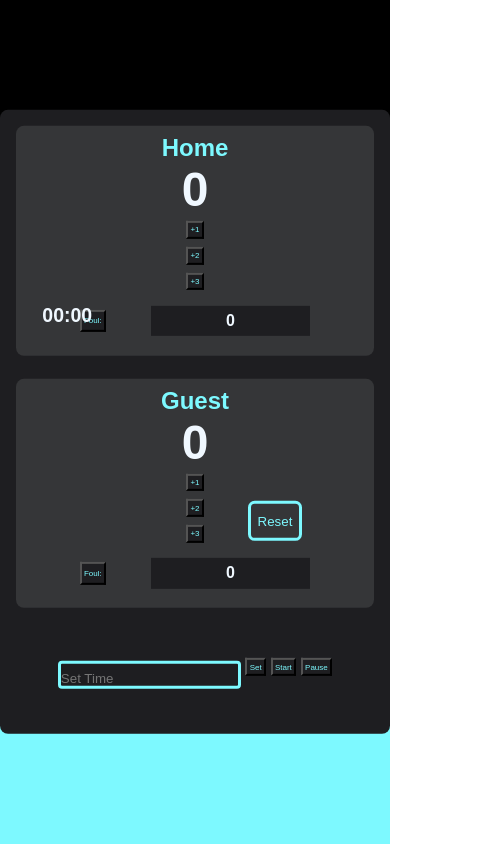
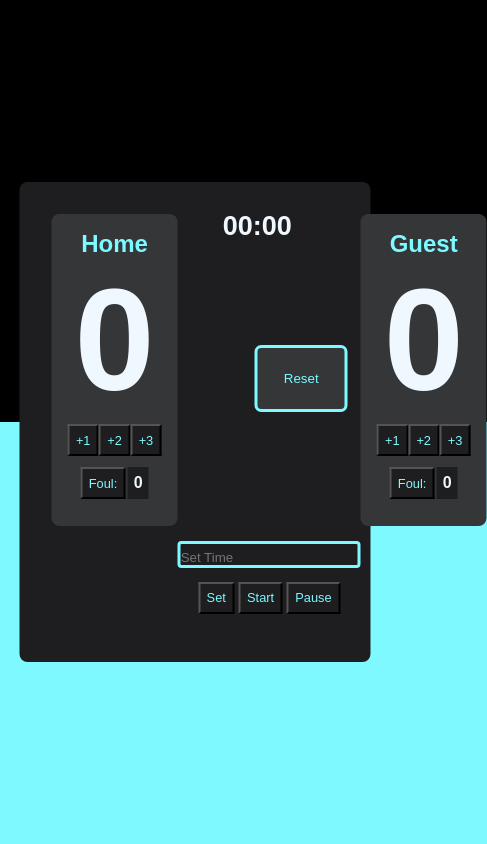
Before and after one commit to PreciousDipe/BasketBall-Scoreboard, a plain HTML site: page index.html in a window 390 px wide. Shown: the whole page, 487 px wide, since content can reach past the window. Drawn offline with Linux system fonts and the light colour scheme.

Commit message:
updated css code

```diff
--- a/index.css
+++ b/index.css
@@ -115,68 +115,3 @@ body {
     border-radius: 0.3em;
 
 }
-
-/* Media Queries for Mobile and Tablet Views */
-@media (max-width: 768px) {
-    .score {
-        font-size: 5em;
-    }
-    .timer {
-        top: -6em;
-        left: 1em;
-        width: 20%;
-        font-size: medium;
-    }
-    .btn {
-        font-size: 0.6em;
-        padding: 0.4em;
-    }
-    .reset-btn {
-        top: -10em;
-        left: 10em;
-        height: 4em;
-        width: 5em;
-    }
-    .foul-score {
-        width: 40%;
-    }
-}
-
-@media (max-width: 480px) {
-    #container {
-        width: 100%;
-        height: auto;
-        padding: 1em;
-        grid-template-columns: 1fr;
-    }
-    .teams {
-        padding: 0.5em;
-    }
-    .score {
-        font-size: 3em;
-    }
-    .timer {
-        top: -4em;
-        left: 0.5em;
-        width: 25%;
-        font-size: small;
-    }
-    .btn-container {
-        flex-direction: column;
-        align-items: center;
-    }
-    .btn {
-        font-size: 0.5em;
-        padding: 0.3em;
-        margin: 0.5em 0;
-    }
-    .reset-btn {
-        top: -8em;
-        left: 6em;
-        height: 3em;
-        width: 4em;
-    }
-    .foul-score {
-        width: 50%;
-    }
-}
```
